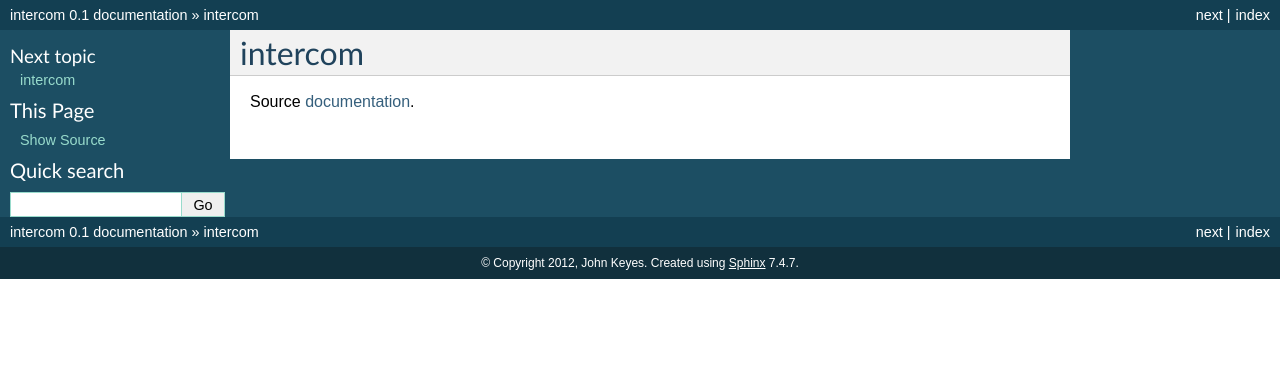
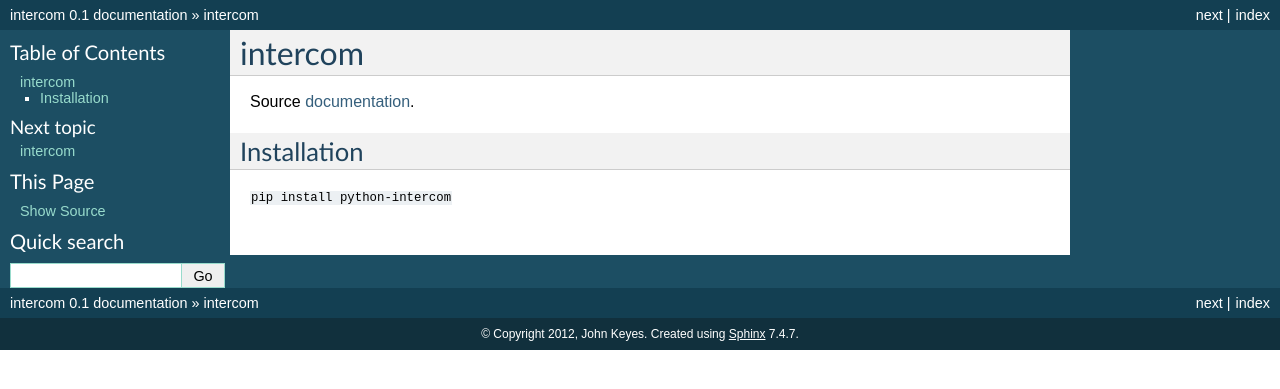
Before and after one commit to intercom/python-intercom, a Sphinx documentation site: the page built from docs/index.rst, in a window 1280 px wide. Shown: the top 389 px of the page. Built offline with Sphinx 7.4.7, drawn with Linux system fonts in a browser that asks for light colours.

Commit message:
Simple pip installation doc.

```diff
--- a/docs/index.rst
+++ b/docs/index.rst
@@ -13,3 +13,8 @@
    api/modules
 
 Source `documentation <api/modules.html>`_.
+
+Installation
+============
+
+``pip install python-intercom``
```
